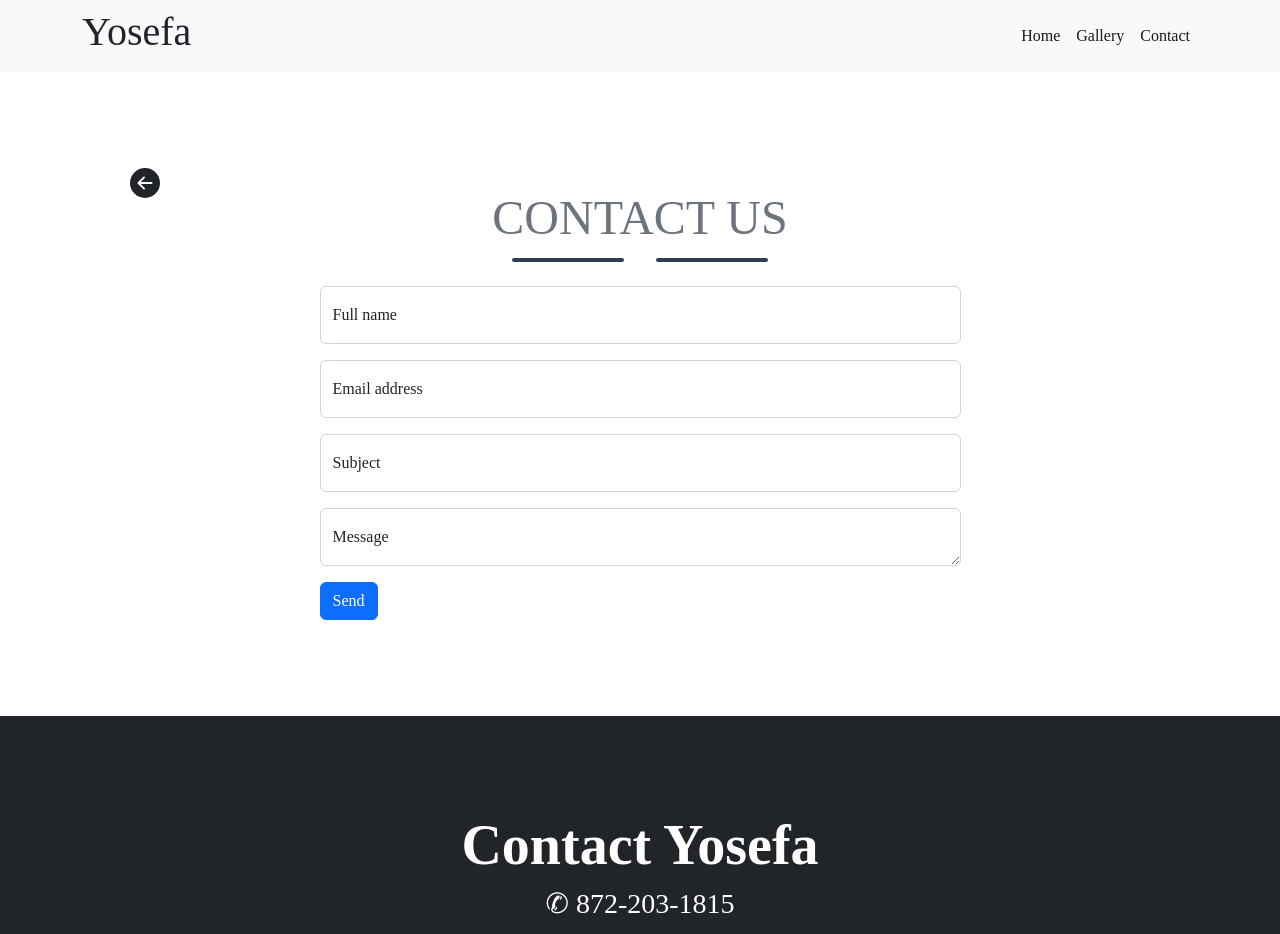
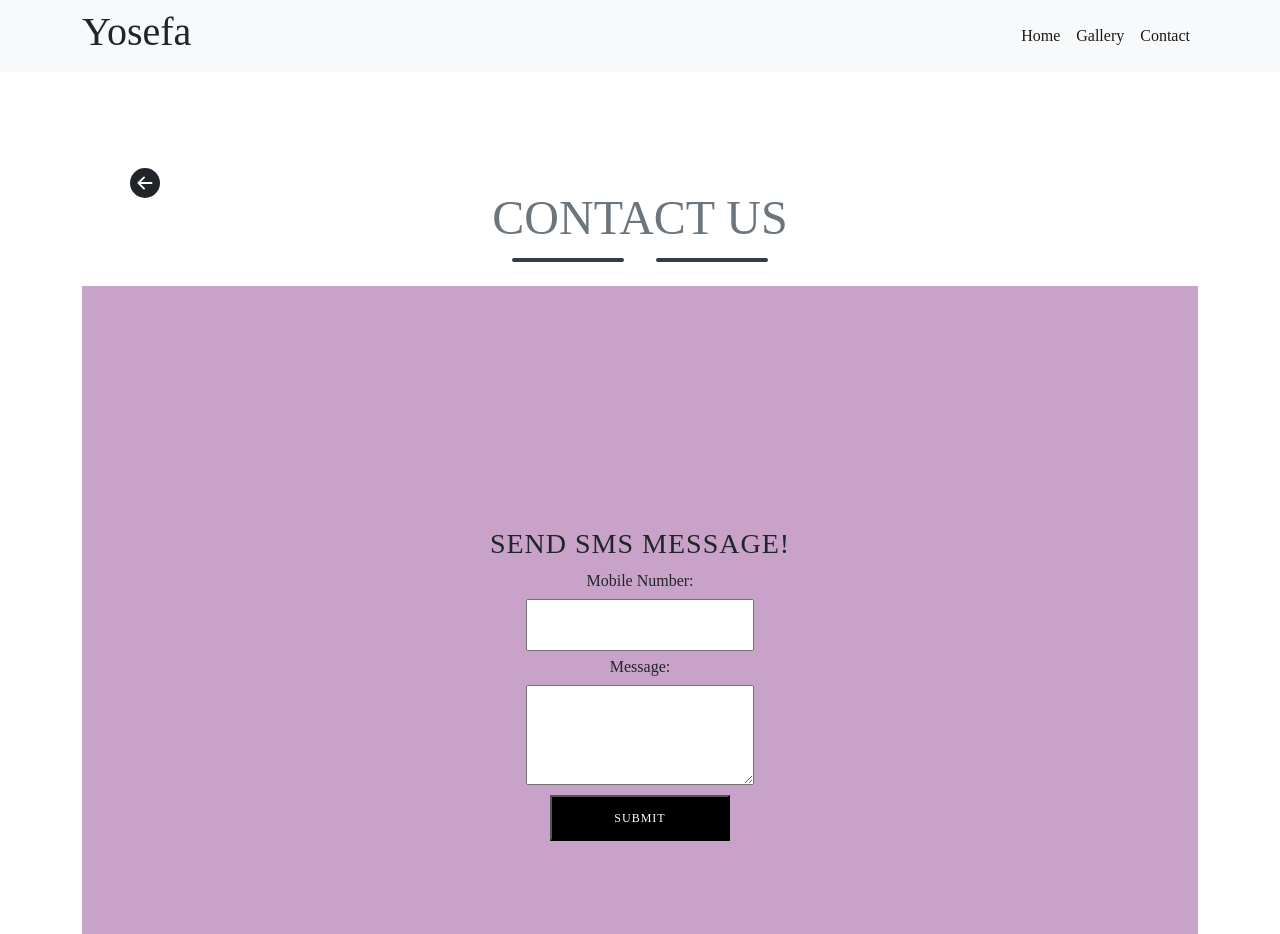
Before and after one commit to adinareiter/yosefa-art, a React (Vite) app: page /contact in a window 1280 px wide. Shown: the top 934 px of the page. Built offline with nearby package versions, Linux system fonts and the light colour scheme; no server answers; a web font is replaced by a local one.

Commit message:
added twilio messeging

```diff
--- a/package.json
+++ b/package.json
@@ -16,7 +16,8 @@
     "react": "^18.2.0",
     "react-dom": "^18.2.0",
     "react-image-zoom": "^1.3.1",
-    "react-router-dom": "^6.22.3"
+    "react-router-dom": "^6.22.3",
+    "styled-components": "^6.1.11"
   },
   "devDependencies": {
     "@types/react": "^18.2.56",
--- a/src/Contact.jsx
+++ b/src/Contact.jsx
@@ -1,6 +1,7 @@
 import emailjs from "emailjs-com";
 import { useState } from "react";
 import { Link } from "react-router-dom";
+import SmsForm from "./SmsForm";
 export function Contact() {
   const [messageSent, setMessageSent] = useState(false);
 
@@ -52,6 +53,9 @@ export function Contact() {
               <i className="fas fa-star"></i>
             </div>
             <div className="divider-custom-line"></div>
+          </div>
+          <div>
+            <SmsForm />
           </div>
           <div className="row justify-content-center">
             <div className="col-lg-8 col-xl-7">
--- /dev/null
+++ b/src/SmsForm.jsx
@@ -0,0 +1,98 @@
+import { useState } from "react";
+import styled from "styled-components";
+
+function SmsForm() {
+  const [sms, setSms] = useState("");
+  const [number, setNumber] = useState("");
+
+  const sendSms = (event) => {
+    event.preventDefault();
+
+    let smsObj = {
+      mobile_number: "1" + number,
+      message: sms,
+    };
+
+    fetch("http://localhost:3000/sms_messages/", {
+      method: "POST",
+      headers: {
+        "content-type": "application/json",
+        accepts: "application/json",
+      },
+      body: JSON.stringify(smsObj),
+    })
+      .then((resp) => resp.json())
+      .then((resp) => console.log(resp));
+  };
+
+  const handleChange = (event) => {
+    if (event.target.name === "number") {
+      setNumber(event.target.value);
+    } else if (event.target.name === "sms") {
+      setSms(event.target.value);
+    }
+  };
+
+  return (
+    <Container>
+      <Header>Send SMS Message!</Header>
+      <Form onSubmit={sendSms}>
+        <label>Mobile Number:</label>
+        <Input name="number" onChange={handleChange}></Input>
+        <label>Message:</label>
+        <TextArea name="sms" onChange={handleChange}></TextArea>
+        <Button>Submit</Button>
+      </Form>
+    </Container>
+  );
+}
+
+export default SmsForm;
+
+const Container = styled.div`
+  display: flex;
+  flex-direction: column;
+  align-items: center;
+  justify-content: center;
+  height: 100vh;
+  background-color: #c8a2c8;
+`;
+
+const Header = styled.h3`
+  text-transform: uppercase;
+  letter-spacing: 1px;
+`;
+
+const Form = styled.form`
+  display: flex;
+  flex-direction: column;
+  align-items: center;s
+`;
+
+const Input = styled.input`
+  width: 100%;
+  padding: 12px;
+  margin: 6px 0 4px;
+`;
+
+const TextArea = styled.textarea`
+  width: 100%;
+  resize: vertical;
+  padding: 12px;
+  margin: 6px 0 4px;
+  height: 100px;
+`;
+
+const Button = styled.button`
+  width: 180px;
+  padding: 12px 25px;
+  margin: 6px 0 4px;
+  font-size: 12px;
+  text-transform: uppercase;
+  color: white;
+  background-color: black;
+  letter-spacing: 1px;
+  &:hover {
+    cursor: pointer;
+  }
+`;
```
Also changed, not shown: 1 other file (tests, documents, lock files or other folders).
